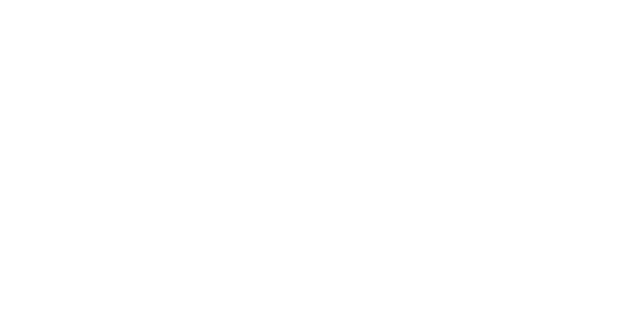
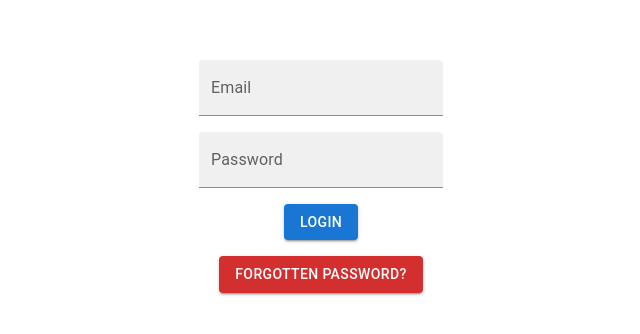
Before and after one commit to KieranApps/OnBoardingTool, a React (Create React App) app in the folder client/: page /login in a window 1280 px wide. Before the commit this address had no page. Shown: the part 224-558 px from the top of the page, without its empty margins (319-959 px from the left). Built offline with nearby package versions, Linux system fonts and the light colour scheme.

Commit message:
Moved login to login page

```diff
--- a/client/src/components/Home/home.jsx
+++ b/client/src/components/Home/home.jsx
@@ -1,14 +1,12 @@
 import { useEffect, useState } from 'react';
-import { getConfig, login } from './homeFunctions';
+import { getConfig } from './homeFunctions';
 
-import { Button, Grid, Snackbar, Alert, TextField } from '@mui/material';
+import { Grid, Snackbar, Alert } from '@mui/material';
 
 const Home = (props) => {
     const [config, setConfig] = useState(null)
 
     const [configErrorToastOpen, setConfigErrorToastOpen] = useState(false);
-    const [email, setEmail] = useState(null);
-    const [password, setPassword] = useState(null);
 
     function handleErrorToastClose() {
       setConfigErrorToastOpen(false);
@@ -25,6 +23,7 @@
           handleErrorToastOpen()
         }
         setConfig(config);
+        // If not logged in redirect to login page
       }
       getConfigHook();
     }, []);
@@ -50,23 +49,6 @@
       );
     }
 
-    function onChangeEmail(e) {
-      setEmail(e.target.value)
-    }
-
-    function onChangePassword(e) {
-      setPassword(e.target.value)
-    }
-
-    async function processLogin() {
-      if (!email && !password) {
-        return;
-      }
-
-      const loggedIn = await login(email, password);
-
-    }
-
     if (config) {
       return (
         <Grid
@@ -78,18 +60,6 @@
             sx={{ minHeight: '100vh' }}
           >
           {showConfigErrorToast()}
-          <Grid m={1} item xs={3}>
-            <TextField onChange={onChangeEmail} variant="filled" label="Email"/>
-          </Grid>
-          <Grid m={1} item xs={3}>
-            <TextField onChange={onChangePassword} variant="filled" label="Password" type="password"/>
-          </Grid>
-          <Grid m={1} item xs={3}>
-            <Button onClick={processLogin} variant="contained">Login</Button>
-          </Grid>
-          <Grid m={1} item xs={3}>
-            <Button color="error" variant="contained">Forgotten Password?</Button>
-          </Grid>
         </Grid>
       );
     }
--- a/client/src/components/Home/homeFunctions.js
+++ b/client/src/components/Home/homeFunctions.js
@@ -11,16 +11,3 @@
         return {error: true}
     }
 }
-
-export async function login(email, password) {
-    try {
-        const body = {
-            email,
-            password
-        };
-        const loggedin = await axios.post(`${HOST}/users/login`, body);
-        return loggedin;
-    } catch (error) {
-        console.log(error);
-    }
-}
--- a/client/src/components/Login/login.jsx
+++ b/client/src/components/Login/login.jsx
@@ -0,0 +1,97 @@
+import {  useState } from 'react';
+import { login } from './loginFunctions';
+
+import { Button, Grid, Snackbar, Alert, TextField } from '@mui/material';
+
+const Login = (props) => {
+    const [configErrorToastOpen, setConfigErrorToastOpen] = useState(false);
+    const [email, setEmail] = useState(null);
+    const [password, setPassword] = useState(null);
+    const [loggedin, setLoggedIn] = useState(false);
+    const [toastText, setToastText] = useState(null);
+
+    function handleErrorToastClose() {
+      setConfigErrorToastOpen(false);
+    }
+
+    function handleErrorToastOpen(text) {
+      setConfigErrorToastOpen(true);
+      setToastText(text)
+    }
+
+    function showConfigErrorToast() {
+      return (
+        <Snackbar
+            anchorOrigin={{ vertical: 'top', horizontal: 'right' }}
+            open={configErrorToastOpen}
+            autoHideDuration={5000}
+            onClose={handleErrorToastClose}
+            key={'top' + 'right'}
+          >
+            <Alert
+              onClose={handleErrorToastClose}
+              severity="error"
+              variant="filled"
+              sx={{ width: '100%' }}
+            >
+              {toastText}
+            </Alert>
+          </Snackbar>
+      );
+    }
+
+    function onChangeEmail(e) {
+      setEmail(e.target.value)
+    }
+
+    function onChangePassword(e) {
+      setPassword(e.target.value)
+    }
+
+    async function processLogin() {
+      if (!email && !password) {
+        return; // Show errors
+      }
+
+      const loggedIn = await login(email, password);
+      console.log(loggedIn);
+      if (loggedIn) {
+        setLoggedIn(true);
+        // Save info to props
+        // Redirect to dash board? or some other page
+        // Also perhaps just rename this to log in since it will likely be all it does
+      } else {
+        handleErrorToastOpen('We couldn\'t log you in! Please try again!');
+      }
+    }
+
+    return (
+    <Grid
+        container
+        spacing={0}
+        direction="column"
+        alignItems="center"
+        justifyContent="center"
+        sx={{ minHeight: '100vh' }}
+        >
+        {showConfigErrorToast()}
+        <Grid m={1} item xs={3}>
+            <TextField onChange={onChangeEmail} variant="filled" label="Email"/>
+        </Grid>
+        <Grid m={1} item xs={3}>
+            <TextField onChange={onChangePassword} variant="filled" label="Password" type="password"/>
+        </Grid>
+        <Grid m={1} item xs={3}>
+            <Button onClick={processLogin} variant="contained">Login</Button>
+        </Grid>
+        <Grid m={1} item xs={3}>
+            <Button color="error" variant="contained">Forgotten Password?</Button>
+        </Grid>
+        {loggedin && (
+            <>Go back home</>
+        )}
+    </Grid>
+    );
+}
+
+export default Login;
--- /dev/null
+++ b/client/src/components/Login/loginFunctions.js
@@ -0,0 +1,15 @@
+import axios from 'axios';
+import HOST from '../../config/api';
+
+export async function login(email, password) {
+    try {
+        const body = {
+            email,
+            password
+        };
+        const loggedin = await axios.post(`${HOST}/users/login`, body);
+        return loggedin.data;
+    } catch (error) {
+        console.log(error);
+    }
+}
--- a/client/src/pages/Routes.jsx
+++ b/client/src/pages/Routes.jsx
@@ -18,6 +18,13 @@
               history={ROUTES.HOME}
             />
         </Routes>
+        <Routes>
+            <Route
+              exact path={ROUTES.LOGIN}
+              element={<router.login.component/>}
+              history={ROUTES.LOGIN}
+            />
+        </Routes>
     </Router>
   )
 };
```
Also changed, not shown: 1 other file (tests, documents, lock files or other folders).
